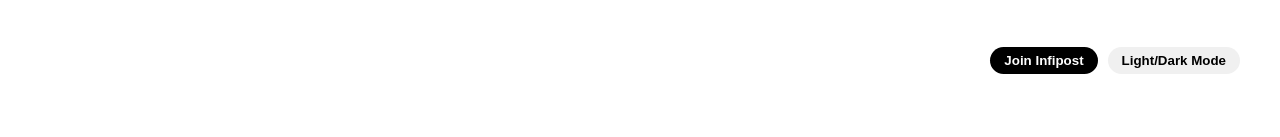
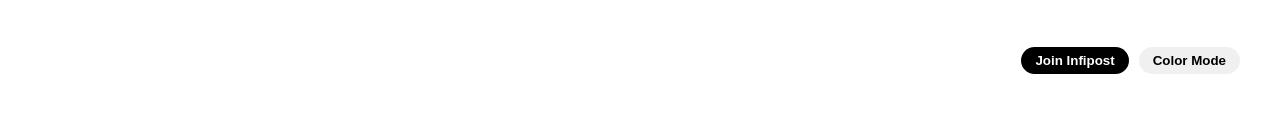
Before and after one commit to ambigsahana14/ui_design, a plain HTML site: page index.html in a window 1280 px wide. Shown: the top 137 px of the page. Drawn offline with Linux system fonts and the light colour scheme.

Commit message:
Update index.html

```diff
--- a/index.html
+++ b/index.html
@@ -15,7 +15,7 @@
         </div>
     <div class="buttons">
       <button class="join">Join Infipost</button>
-      <button class="dark-mode">Light/Dark Mode</button>
+      <button class="dark-mode">Color Mode</button>
     </div>
   </header>
 
```
